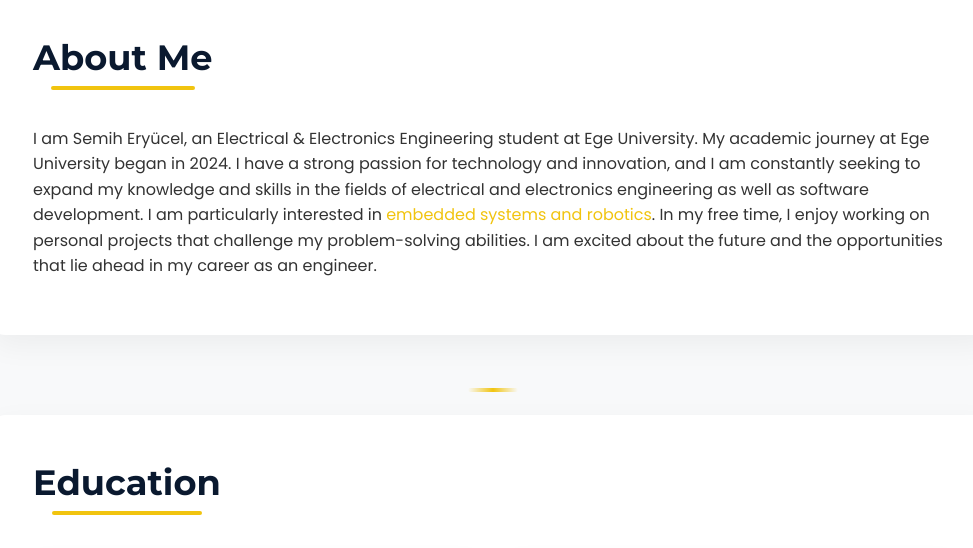
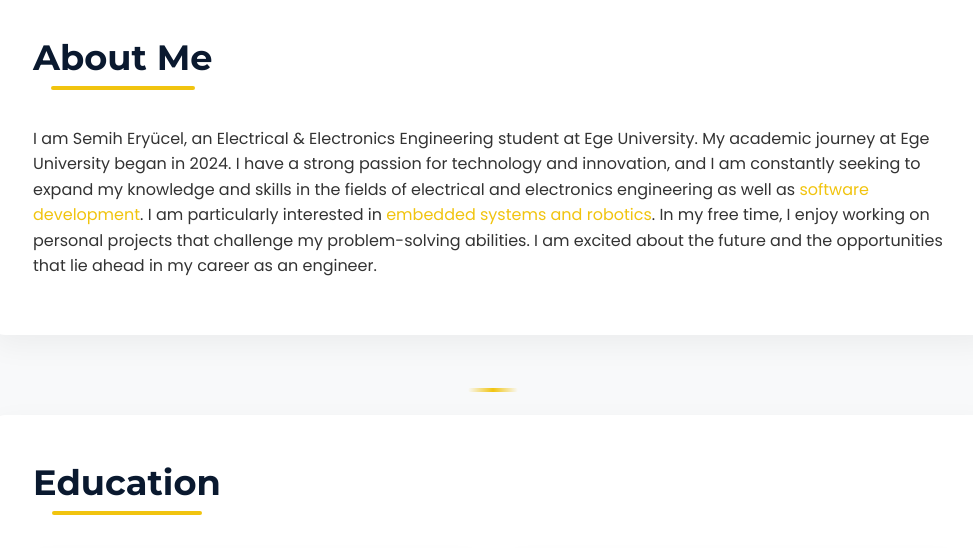
Before and after one commit to semihery/semihery.github.io, a plain HTML site: page index.html in a window 1280 px wide. Shown: the part 920-1468 px from the top of the page, without its empty margins (147-1120 px from the left). Drawn offline with Linux system fonts and the light colour scheme.

Commit message:
Update index.html

```diff
--- a/index.html
+++ b/index.html
@@ -42,7 +42,7 @@
         <section id="about" class="section-card">
             <h1>About Me</h1>
             <div class="section-underline"></div>
-            <p>I am Semih Eryücel, an Electrical & Electronics Engineering student at Ege University. My academic journey at Ege University began in 2024. I have a strong passion for technology and innovation, and I am constantly seeking to expand my knowledge and skills in the fields of electrical and electronics engineering as well as software development. I am particularly interested in <span class="accent-text">embedded systems and robotics</span>. In my free time, I enjoy working on personal projects that challenge my problem-solving abilities. I am excited about the future and the opportunities that lie ahead in my career as an engineer.</p>
+            <p>I am Semih Eryücel, an Electrical & Electronics Engineering student at Ege University. My academic journey at Ege University began in 2024. I have a strong passion for technology and innovation, and I am constantly seeking to expand my knowledge and skills in the fields of electrical and electronics engineering as well as <span class="accent-text">software development</span>. I am particularly interested in <span class="accent-text">embedded systems and robotics</span>. In my free time, I enjoy working on personal projects that challenge my problem-solving abilities. I am excited about the future and the opportunities that lie ahead in my career as an engineer.</p>
         </section>
 
         <div class="section-divider"></div>
```
